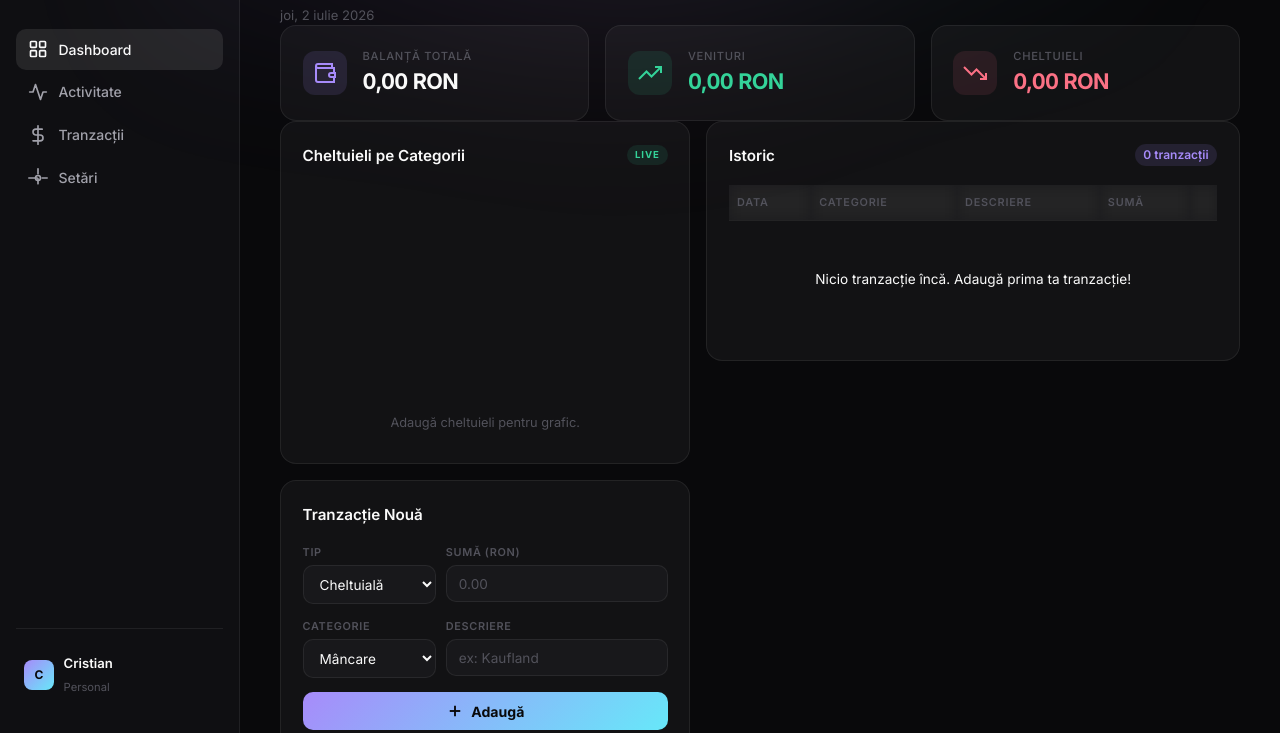
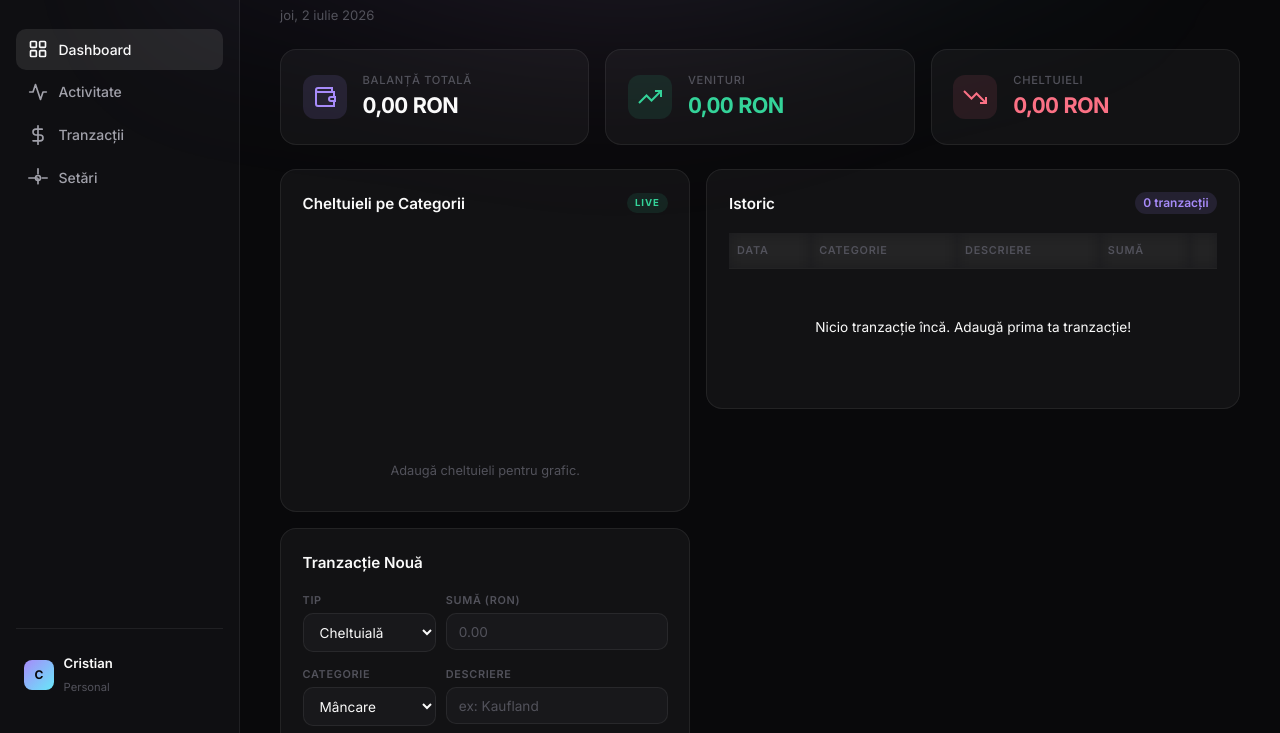
Before and after one commit to DockTypes/WealthWave, a website: page index.html in a window 1280 px wide. Shown: the part 67-800 px from the top of the page. Drawn offline with nearby package versions, Linux system fonts and the light colour scheme.

Commit message:
WealthWave: Fix SPA page layout spacing

```diff
--- a/style.css
+++ b/style.css
@@ -151,9 +151,6 @@ body {
     padding: 2rem 2.5rem;
     overflow-y: auto;
     height: 100vh;
-    display: flex;
-    flex-direction: column;
-    gap: 1.5rem;
     position: relative;
 }
 
@@ -472,8 +469,12 @@ body {
 .col-r .neu-card { animation: fadeUp 0.45s var(--ease) 0.22s both; }
 
 /* ── SPA Page System ───────────────────────────────────────── */
-.page { display: none; }
-.page-active { display: block; animation: fadeUp 0.35s var(--ease) both; }
+.page {
+    display: none;
+    flex-direction: column;
+    gap: 1.5rem;
+}
+.page-active { display: flex; animation: fadeUp 0.35s var(--ease) both; }
 
 /* ── Filter Bar (Transactions Page) ────────────────────────── */
 .filter-bar {
```
